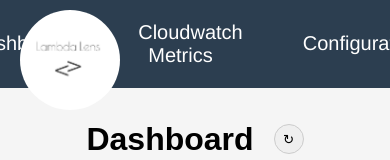
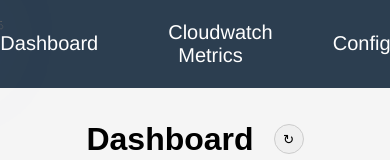
Before and after one commit to oslabs-beta/Lambda-Lens, a React (Vite) app in the folder client/: page / in a window 390 px wide. Shown: the top 160 px of the page. Built offline with nearby package versions, Linux system fonts and the light colour scheme; no server answers.

Commit message:
update logo style

```diff
--- a/client/src/App.css
+++ b/client/src/App.css
@@ -6,12 +6,15 @@
   transition: background-color 1s, color 1s;
 }
 
-/* Logo styling */
 .logo {
-  height: 6em;
+  height: 2.5em;
   padding: 1.5em;
   will-change: filter;
   transition: filter 300ms;
+}
+
+body.darkmode .logo {
+  filter: brightness(0) invert(1);
 }
 
 .logo:hover {
--- a/client/src/NavbarComponent.css
+++ b/client/src/NavbarComponent.css
@@ -6,12 +6,12 @@
     position: relative;
 }
 
-.logo-container {
+/* .logo-container {
     position: absolute;
     top: 10px;
     left: 20px;
-    width: 100px;
-    height: 100px;
+    width: 50px;
+    height: 45px;
     border-radius: 50%;
     overflow: hidden;
     display: flex;
@@ -20,10 +20,10 @@
 }
 
 .logo-container img {
-    width: 150%;
-    height: 150%;
+    width: 40%;
+    height: 40%;
     object-fit: cover;
-}
+} */
 
 #navbarLinks {
     list-style-type: none;
@@ -71,3 +71,17 @@
     filter: brightness(0.8);
     transition: filter 0.3s ease;
 }
+
+@media (max-width: 768px) {
+    .logo-container {
+        width: 15%;
+        max-width: 80px;
+}
+}
+
+@media (max-width: 480px) {
+    .logo-container {
+        width: 20%;
+        max-width: 60px;
+    }
+}
--- a/client/src/components/NavbarComponent.tsx
+++ b/client/src/components/NavbarComponent.tsx
@@ -1,7 +1,8 @@
 import { useState, useEffect } from 'react';
 import { Link } from 'react-router-dom';
 import '../NavbarComponent.css';
-import logo from '../logo.png';
+// import logo from '../logo.png';
+import lambda from '../lambda.png';
 
 const LightModeIcon = () => (
   <svg xmlns="http://www.w3.org/2000/svg" height="24px" viewBox="0 -960 960 960" width="24px" fill="#e8eaed"><path d="M480-120q-150 0-255-105T120-480q0-150 105-255t255-105q14 0 27.5 1t26.5 3q-41 29-65.5 75.5T444-660q0 90 63 153t153 63q55 0 101-24.5t75-65.5q2 13 3 26.5t1 27.5q0 150-105 255T480-120Z"/></svg>
@@ -36,7 +37,7 @@ const NavbarComponent = () => {
   return (
     <nav className='navbar'>
       <div className='logo-container'>
-        <img src={logo} alt='Logo' className='logo' />
+        <img src={lambda} alt='Logo' className='logo' />
       </div>
       <ul id='navbarLinks'>
         <li>
--- a/client/src/styles.css
+++ b/client/src/styles.css
@@ -3,7 +3,6 @@ body {
   background-color: #f5f5f5;
 }
 
-/* title of columns */
 .header-row {
   font-size: 17px;
   font-weight: bold;
@@ -66,8 +65,6 @@ body {
   gap: 40px;
   max-width: 100%;
 }
-
-/* change */
 
 .table-container {
   display: flex;
```
Also changed, not shown: client/src/lambda.png (added).
